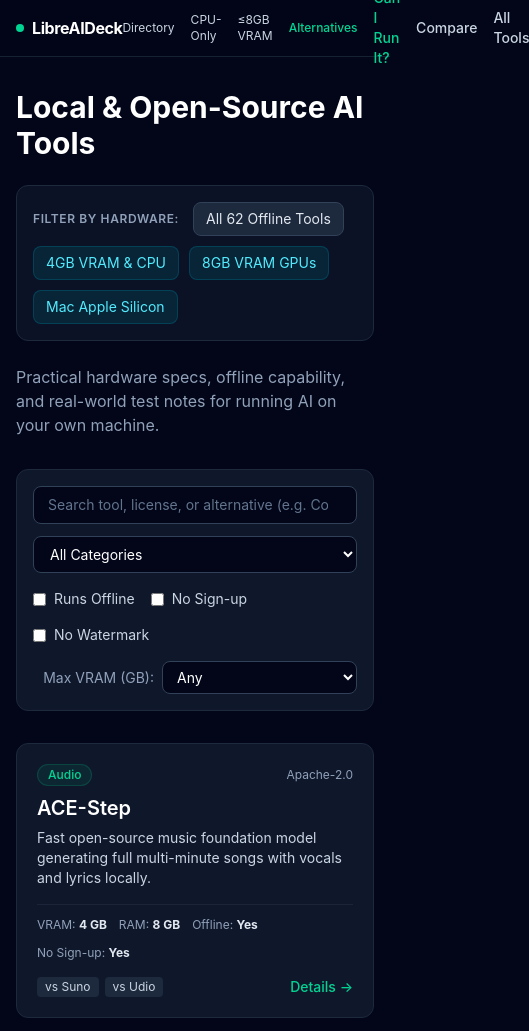
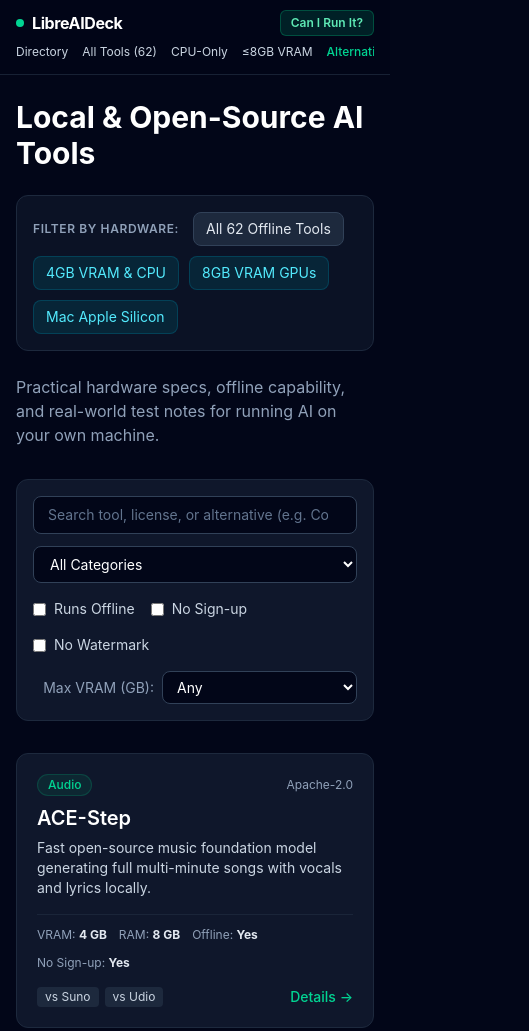
Before and after one commit to tranalvin28-coder/libreaideck, an Astro site: page / in a window 390 px wide. Shown: the top 1031 px of the page, 529 px wide, since content can reach past the window. Built offline with nearby package versions, Linux system fonts and the light colour scheme; Astro itself is replaced by a stand-in of ours.

Commit message:
Fix mobile viewport overflow and responsive header layout

```diff
--- a/src/layouts/BaseLayout.astro
+++ b/src/layouts/BaseLayout.astro
@@ -19,7 +19,7 @@ const ogImageURL = `${siteOrigin}/og-image.svg`;
 ---
 
 <!doctype html>
-<html lang="en">
+<html lang="en" class="overflow-x-hidden">
   <head>
     <meta charset="UTF-8" />
     <meta name="viewport" content="width=device-width, initial-scale=1.0" />
@@ -41,26 +41,31 @@ const ogImageURL = `${siteOrigin}/og-image.svg`;
     <meta name="twitter:description" content={description} />
     <meta name="twitter:image" content={ogImageURL} />
   </head>
-  <body class="bg-slate-950 text-slate-100 min-h-screen antialiased">
+  <body class="bg-slate-950 text-slate-100 min-h-screen antialiased overflow-x-hidden">
     <header class="border-b border-slate-800/80 bg-slate-950/90 backdrop-blur sticky top-0 z-40">
-    <div class="max-w-5xl mx-auto px-4 h-14 flex items-center justify-between">
-      <a href="/" class="font-bold text-white tracking-tight flex items-center gap-2">
+      <div class="max-w-6xl mx-auto px-4 py-2.5 md:py-0 md:h-14 flex flex-col md:flex-row md:items-center md:justify-between gap-2">
+        <div class="flex items-center justify-between">
+          <a href="/" class="font-bold text-white tracking-tight flex items-center gap-2 shrink-0">
             <span class="w-2 h-2 rounded-full bg-emerald-400"></span>
             <span>LibreAIDeck</span>
           </a>
-      <nav class="flex items-center gap-4 text-xs sm:text-sm text-slate-300">
-        <a href="/" class="hover:text-white transition">Directory</a>
-        <a href="/vram/cpu-only" class="hover:text-white transition">CPU-Only</a>
-        <a href="/vram/8gb" class="hover:text-white transition">≤8GB VRAM</a>
-        <a href="/alternatives/" class="text-emerald-400 hover:text-emerald-300 font-medium transition">Alternatives</a>
-        <a href="/can-i-run-it/" class="text-sm font-medium text-emerald-400 hover:text-emerald-300 transition">Can I Run It?</a>
-        <a href="/compare/" class="text-sm font-medium text-slate-300 hover:text-white transition">Compare</a>
-        <a href="/best-offline-ai-tools/" class="text-sm font-medium text-slate-300 hover:text-white transition">All Tools</a>
+          <a href="/can-i-run-it/" class="md:hidden text-xs font-semibold px-2.5 py-1 rounded-md bg-emerald-500/15 text-emerald-300 border border-emerald-500/30 whitespace-nowrap">
+            Can I Run It?
+          </a>
+        </div>
+        <nav aria-label="Primary Navigation" class="flex items-center gap-3.5 sm:gap-4 text-xs sm:text-sm text-slate-300 overflow-x-auto pb-1 md:pb-0">
+          <a href="/" class="hover:text-white transition whitespace-nowrap shrink-0">Directory</a>
+          <a href="/best-offline-ai-tools/" class="hover:text-white transition whitespace-nowrap shrink-0">All Tools (62)</a>
+          <a href="/vram/cpu-only" class="hover:text-white transition whitespace-nowrap shrink-0">CPU-Only</a>
+          <a href="/vram/8gb" class="hover:text-white transition whitespace-nowrap shrink-0">≤8GB VRAM</a>
+          <a href="/alternatives/" class="text-emerald-400 hover:text-emerald-300 font-medium transition whitespace-nowrap shrink-0">Alternatives</a>
+          <a href="/compare/" class="hover:text-white transition whitespace-nowrap shrink-0">Compare</a>
+          <a href="/can-i-run-it/" class="hidden md:inline-block font-medium text-emerald-400 hover:text-emerald-300 transition whitespace-nowrap shrink-0">Can I Run It?</a>
         </nav>
       </div>
     </header>
 
-    <main class="max-w-6xl mx-auto px-4 py-8">
+    <main class="max-w-6xl mx-auto px-4 py-6 sm:py-8 overflow-x-hidden">
       <slot />
     </main>
 
```
Lines whose indentation alone changed are shown as unchanged.
